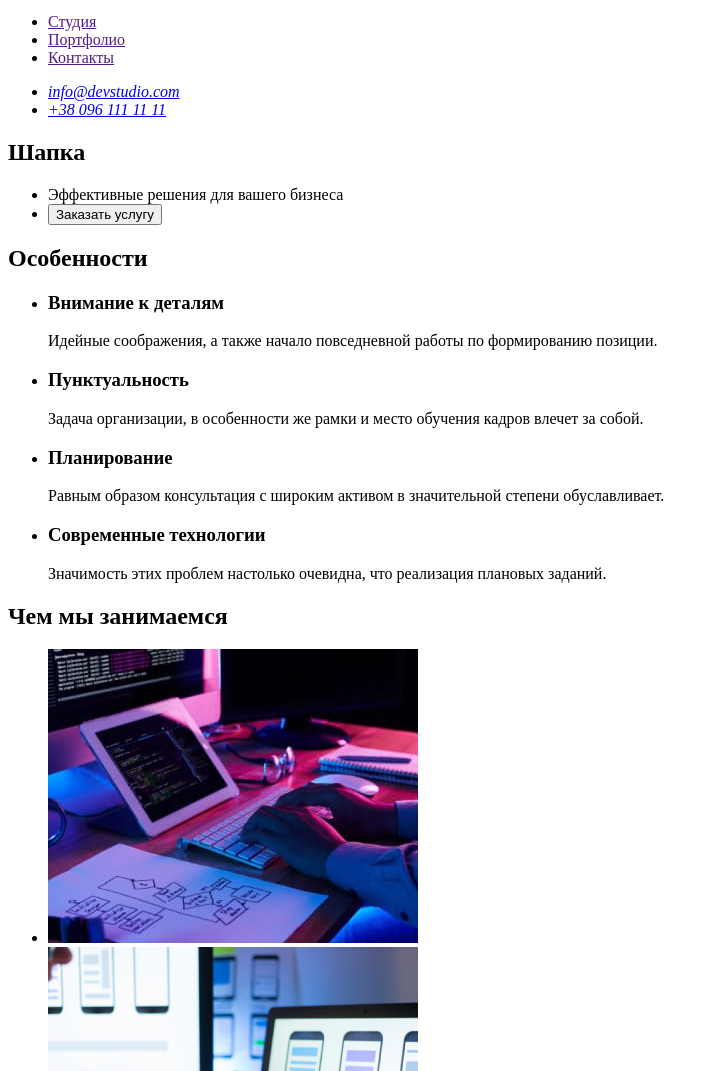
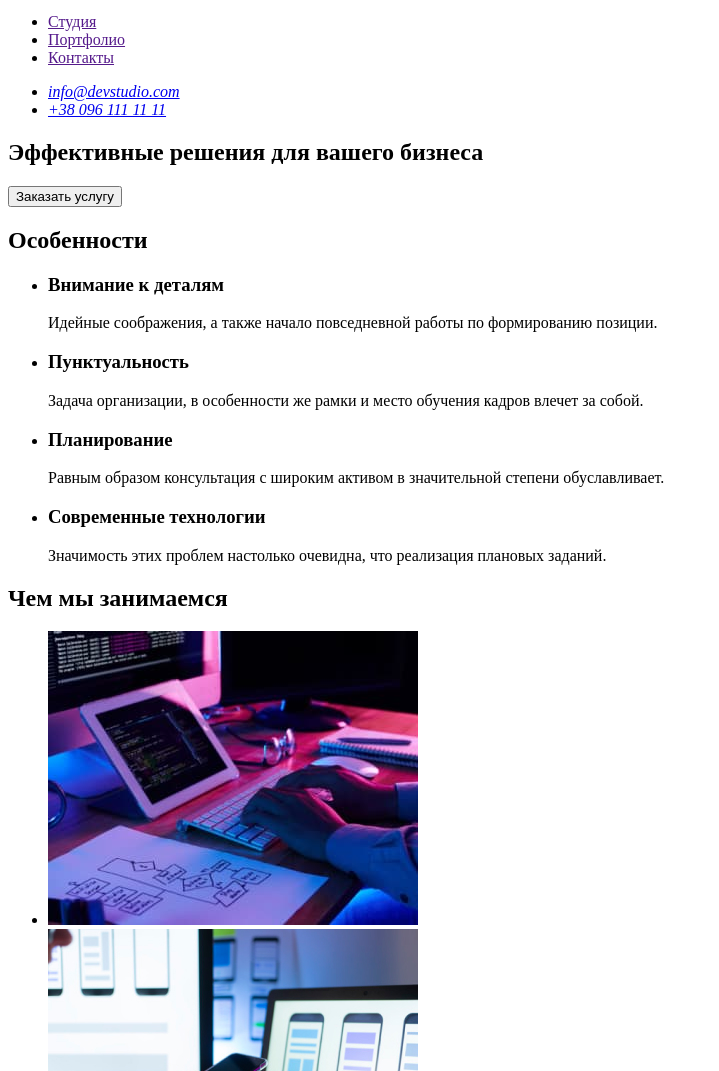
Before and after one commit to StasDenysov/goit-markup-hw-01, a plain HTML site: page index.html in a window 1280 px wide. Shown: the part 29-1100 px from the top of the page, without its empty margins (0-719 px from the left). Drawn offline with Linux system fonts and the light colour scheme.

Commit message:
Update index.html

```diff
--- a/index.html
+++ b/index.html
@@ -28,11 +28,8 @@
     <main>
 <section>
     <div>
-    <h1>Шапка</h1>
-    <ul>
-        <li>Эффективные решения для вашего бизнеса</li>
-        <li><button type="button">Заказать услугу</button></li>
-    </ul>
+        <h1>Эффективные решения для вашего бизнеса</h1>
+        <button type="button">Заказать услугу</button>
     </div>
     <div>
      <h2>Особенности</h2>
```
